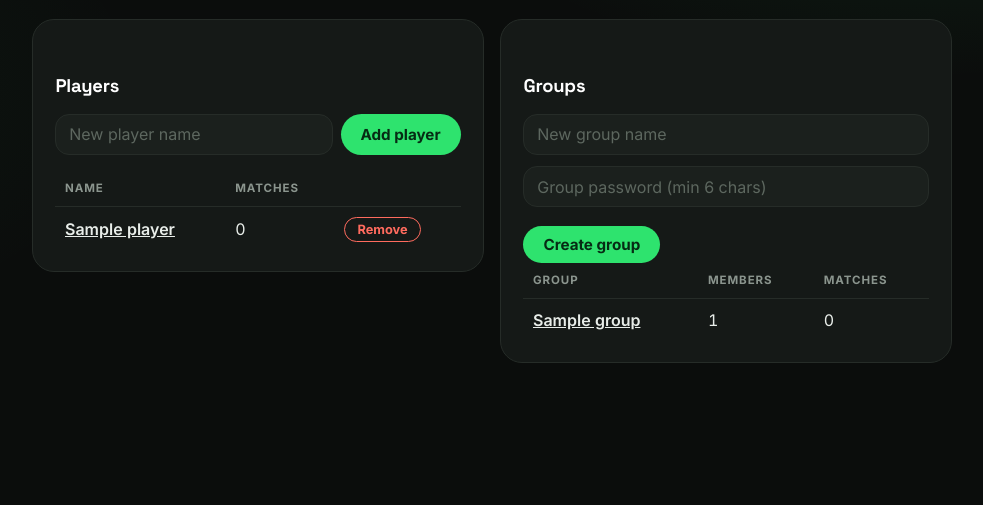
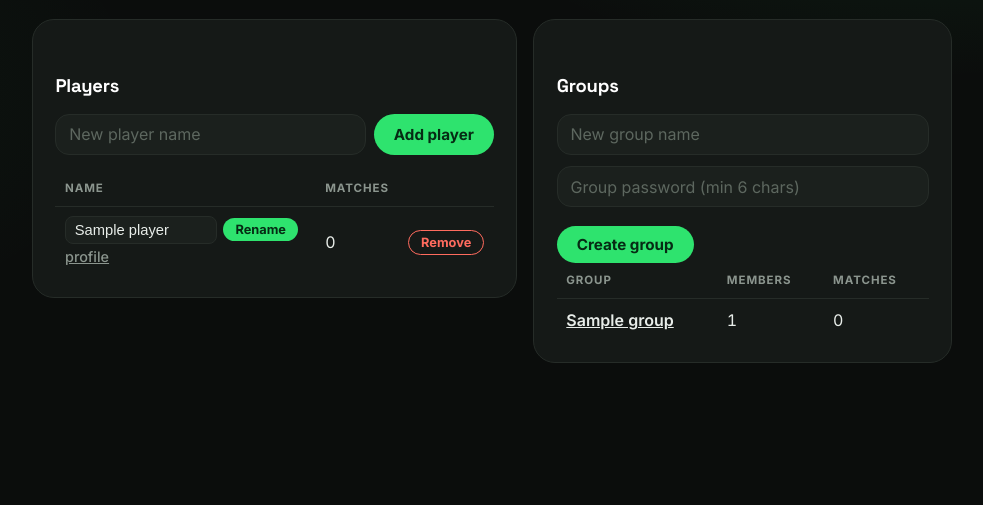
Before and after one commit to ananwkma/BadmintonRatings, a Flask app: page /admin/dashboard in a window 1280 px wide. Shown: the part 153-658 px from the top of the page, without its empty margins (148-1131 px from the left). Run offline with Flask 3, Linux system fonts and the light colour scheme; the visitor is signed in with stand-in values (Sample User, id 1); tables that the repository leaves empty hold one stand-in row (values such as "Sample post"); data that the repository does not hold is empty.

Commit message:
Prevent duplicate players across wheels; let admin rename players
Name wheels now strike through players already picked on another
wheel, ignore taps on them, and glide to the nearest free player if
scrolled onto one — so a player can never face themselves. Server
validation remains as the backstop.

The admin dashboard gains inline rename for players (uniqueness
enforced); ratings and match history follow the player id, so they
survive renames.

https://claude.ai/code/session_01CdfaaUHc9wNfLguDEafuL7

```diff
--- a/app/admin.py
+++ b/app/admin.py
@@ -85,6 +85,30 @@ def add_player():
             db.execute("INSERT INTO players (name) VALUES (?)", (name,))
             db.commit()
             flash(f"Added player {name}.")
+        except db.IntegrityError:
+            flash(f"A player named {name} already exists.")
+    return redirect(url_for("admin.dashboard"))
+
+
+@bp.route("/players/<int:player_id>/rename", methods=("POST",))
+@admin_required
+def rename_player(player_id):
+    db = get_db()
+    player = db.execute(
+        "SELECT * FROM players WHERE id = ?", (player_id,)
+    ).fetchone()
+    if player is None:
+        abort(404)
+    name = request.form.get("name", "").strip()
+    if not name:
+        flash("Player name is required.")
+    elif name != player["name"]:
+        try:
+            db.execute(
+                "UPDATE players SET name = ? WHERE id = ?", (name, player_id)
+            )
+            db.commit()
+            flash(f"Renamed {player['name']} to {name}.")
         except db.IntegrityError:
             flash(f"A player named {name} already exists.")
     return redirect(url_for("admin.dashboard"))
--- a/app/static/style.css
+++ b/app/static/style.css
@@ -378,6 +378,7 @@ input[type="radio"], input[type="checkbox"] { accent-color: var(--accent); }
   transition: color 0.12s;
 }
 .nwheel .num.sel { color: #fff; font-size: 1.32rem; }
+.nwheel .num.taken { opacity: 0.3; text-decoration: line-through; }
 form[data-type="singles"] .nwheel.partner { display: none; }
 .form-error { color: var(--danger) !important; margin: 0; }
 
@@ -615,6 +616,17 @@ input[type="range"]:focus { outline: 2px solid var(--accent); outline-offset: 2p
 }
 .checkbox-list label { font-weight: 500; }
 
+.rename-form { display: inline-flex; gap: 0.4rem; align-items: center; margin-right: 0.5rem; }
+.rename-form input {
+  width: 9.5rem;
+  padding: 0.3rem 0.55rem;
+  border: 1px solid var(--border);
+  border-radius: 8px;
+  background: var(--card-2);
+  color: var(--ink);
+  font-size: 0.92rem;
+}
+
 /* ───────────────────────── match list ───────────────────────── */
 
 .match-list { display: flex; flex-direction: column; gap: 0.6rem; }
--- a/app/templates/admin/dashboard.html
+++ b/app/templates/admin/dashboard.html
@@ -17,7 +17,15 @@
       <tbody>
         {% for p in players %}
         <tr>
-          <td><a href="{{ url_for('players.profile', player_id=p['id']) }}">{{ p['name'] }}</a></td>
+          <td>
+            <form method="post" class="rename-form"
+                  action="{{ url_for('admin.rename_player', player_id=p['id']) }}">
+              <input name="name" value="{{ p['name'] }}" required
+                     aria-label="Rename {{ p['name'] }}">
+              <button class="small" type="submit">Rename</button>
+            </form>
+            <a class="muted" href="{{ url_for('players.profile', player_id=p['id']) }}">profile</a>
+          </td>
           <td>{{ p['match_count'] }}</td>
           <td>
             {% if p['match_count'] == 0 %}
```
Also changed, not shown: app/static/app.js (+57 -4 lines), tests/test_app.py (+22 -0 lines).
